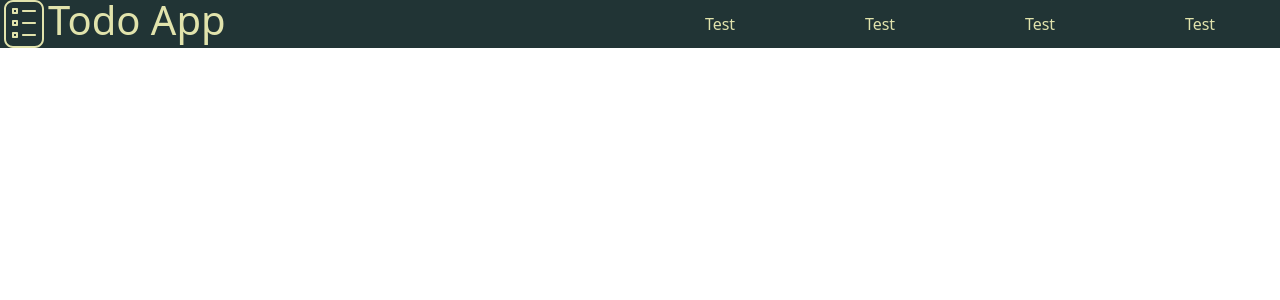
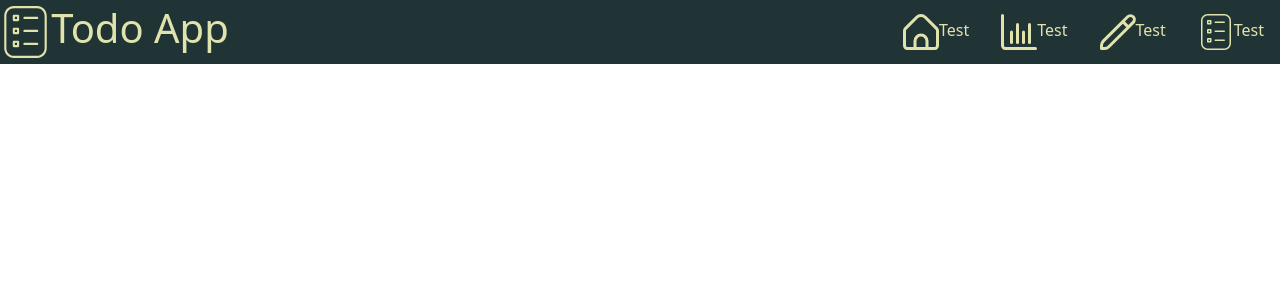
Before and after one commit to dalbr96/todo-app-fr, an Angular app in the folder todo-app-fr/: page / in a window 1280 px wide. Shown: the top 300 px of the page. Built offline with nearby package versions, Linux system fonts and the light colour scheme.

Commit message:
UPDATE - Template header

```diff
--- a/todo-app-fr/package.json
+++ b/todo-app-fr/package.json
@@ -18,6 +18,8 @@
     "@angular/platform-browser": "^15.0.0",
     "@angular/platform-browser-dynamic": "^15.0.0",
     "@angular/router": "^15.0.0",
+    "@flaticon/flaticon-uicons": "^2.4.0",
+    "@fortawesome/angular-fontawesome": "^0.12.1",
     "@ng-bootstrap/ng-bootstrap": "^14.2.0",
     "@popperjs/core": "^2.11.6",
     "bootstrap": "^5.2.3",
--- a/todo-app-fr/src/app/core/modules/layout/header/header.component.css
+++ b/todo-app-fr/src/app/core/modules/layout/header/header.component.css
@@ -1,15 +1,39 @@
-.app-title-container{
-    height: 3rem;
+.header-height {
+    height: inherit;
+}
+
+ul {
+    list-style-type: none;
+    margin: 0;
+    padding: 0;
+    height: inherit;
+    overflow: hidden;
+}
+
+li {
+    float: left;
+    height: inherit;
+}
+
+li a {
+    display: block;
+    text-align: center;
+    padding: 14px 16px;
+    height: inherit;
+    text-decoration: none;
+}
+
+.app-title-container {
     display: flex;
     align-items: center;
     justify-content: left;
 }
 
-.app-title-container img{
-    height: inherit;
+.app-title-container img {
+    height: 80%;
 }
 
-.header-container{
+.header-container {
     display: grid;
     grid-template-columns: 1fr 1fr;
 }
--- a/todo-app-fr/src/app/core/modules/layout/header/header.component.html
+++ b/todo-app-fr/src/app/core/modules/layout/header/header.component.html
@@ -1,14 +1,16 @@
 <header>
-    <section class="header-container">
-        <div class="app-title-container">
+    <section class="header-container header-height">
+        <div class="app-title-container header-height">
             <img src="assets\icn\todo_icn.svg" alt="Ícono aplicación">
             <h1>Todo App</h1>
         </div>
-        <nav>
-            <a href="#">Test</a>
-            <a href="#">Test</a>
-            <a href="#">Test</a>
-            <a href="#">Test</a>
+        <nav class="header-height">
+            <ul>
+                <li><a href="#"><img class="nav-icn" src="assets\icn\home_icn.svg" alt="Ícono aplicación">Test</a></li>
+                <li><a href="#"><img class="nav-icn" src="assets\icn\project_icn.svg" alt="Ícono aplicación">Test</a></li>
+                <li><a href="#"><img class="nav-icn" src="assets\icn\note_icn.svg" alt="Ícono aplicación">Test</a></li>
+                <li><a href="#"><img class="nav-icn" src="assets\icn\todo_icn.svg" alt="Ícono aplicación">Test</a></li>
+            </ul>
         </nav>
     </section>
 </header>
--- a/todo-app-fr/src/styles.css
+++ b/todo-app-fr/src/styles.css
@@ -2,12 +2,12 @@
 header {
     background: #213435;
     color: #e1e3ac;
+    height: 4rem;
 }
 
 nav {
     display: flex;
-    justify-content: space-around;
-    align-items: center;
+    justify-content: right;
 }
 
 nav a {
@@ -16,5 +16,9 @@ nav a {
 }
 
 nav a:hover {
-    text-decoration: underline;
+    background-color: #46685b;
 }
+
+.nav-icn{
+    height: 100%;
+}
```
